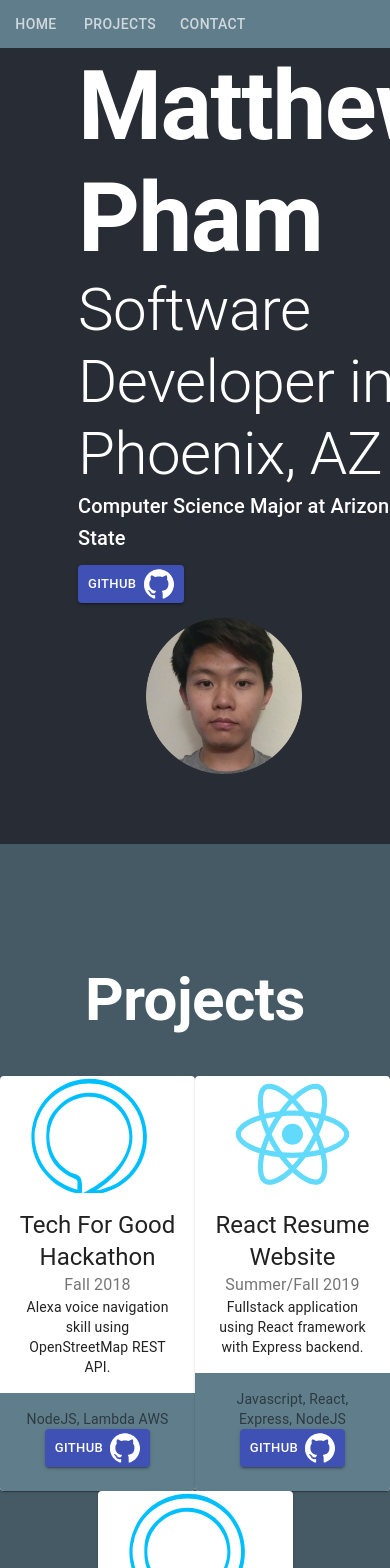
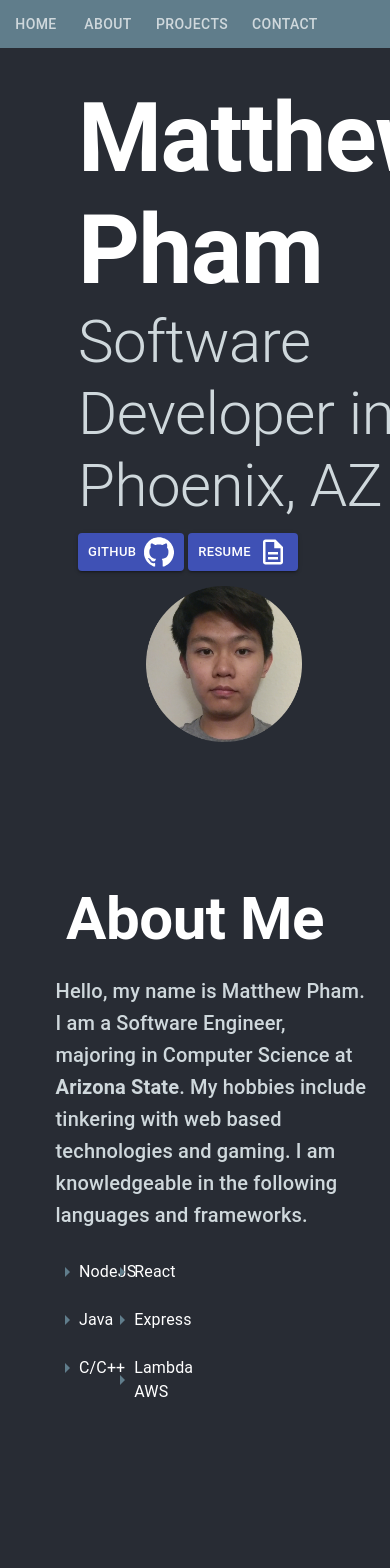
Before and after one commit to MatthewThePham/React-Resume, a React (Create React App) app in the folder client/: page / in a window 390 px wide. Shown: the top 1568 px of the page. Built offline with nearby package versions, Linux system fonts and the light colour scheme; no server answers.

Commit message:
added About page, and improved styling. Need to update grid for mobile.

```diff
--- a/client/src/App.js
+++ b/client/src/App.js
@@ -9,6 +9,7 @@ import useScrollTrigger from '@material-ui/core/useScrollTrigger';
 import Homepage from './components/homePage';
 import SignUp from './components/SignUpPage';
 import ProjectPage from './components/ProjectsPage';
+import AboutPage from './components/AboutPage';
 
 
 //fancy UI elevation for navbar
@@ -51,9 +52,12 @@ class App extends Component{
       this.refs.Home.scrollIntoView({behavior: "smooth"});
     }
     else if(newValue === 1){
+      this.refs.About.scrollIntoView({behavior: "smooth", block: "center"});
+    }
+    else if(newValue === 2){
       this.refs.Projects.scrollIntoView({behavior: "smooth", block: "center"});
     }
-    else if(newValue === 2){
+    else if(newValue === 3){
       this.refs.Contact.scrollIntoView({behavior: "smooth"});
     }
   }
@@ -79,6 +83,7 @@ class App extends Component{
                 aria-label="simple tabs example"
               >
                 <Tab label="Home"  />
+                <Tab label="About" />
                 <Tab label="Projects" />
                 <Tab label="Contact" />
               </Tabs>
@@ -91,6 +96,9 @@ class App extends Component{
             <Homepage/>
           </div>
 
+        <div ref="About">
+          <AboutPage/>
+        </div>
 
         <div ref="Projects">
           <ProjectPage/>
--- /dev/null
+++ b/client/src/components/AboutPage.js
@@ -0,0 +1,50 @@
+import React, { Component } from 'react';
+import Typography from '@material-ui/core/Typography';
+import Grid from "@material-ui/core/Grid";
+
+
+import TechDescrip from "./techDescrip";
+import List from '@material-ui/core/List';
+
+
+class AboutPage extends Component{
+
+    render(){
+        return(
+            <div style={{backgroundColor: '#282c34'}}>
+                <Typography variant="h2" component="h2" style={{ paddingTop:"10%", color: 'white'}}  >
+                    <b>About Me</b>
+                </Typography>
+
+                <Grid container flexShrink={1} style={{paddingTop:"5%",paddingBottom:"5%", paddingLeft:"10%",paddingRight:"5%", textAlign:"left"}}>
+                    <Grid item md>
+                        <Typography variant="h6"  style={{ color: '#cfd8dc',paddingBottom:"3%", paddingLeft:"5%"}}>
+                            Hello, my name is Matthew Pham. I am a Software Engineer, majoring in Computer Science at <b>Arizona State</b>.
+                            My hobbies include tinkering with web based technologies and gaming.
+
+                            I am knowledgeable in the following languages and frameworks.
+                        </Typography>
+                    </Grid>
+                    <Grid item xs="2">
+                        <List>
+                            <TechDescrip title="NodeJS"></TechDescrip>
+                            <TechDescrip title="Java"></TechDescrip>
+                            <TechDescrip title="C/C++"></TechDescrip>
+                        </List>
+                    </Grid>
+                    <Grid item xs="2">
+                        <List>
+                            <TechDescrip title="React"></TechDescrip>
+                            <TechDescrip title="Express"></TechDescrip>
+                            <TechDescrip title="Lambda AWS"></TechDescrip>
+                        </List>
+                    </Grid>
+
+                </Grid>
+
+            </div>
+        )
+    }
+}
+
+export default AboutPage;
--- a/client/src/components/ProjectsPage.js
+++ b/client/src/components/ProjectsPage.js
@@ -10,7 +10,7 @@ class ProjectsPage extends Component{
 
     render(){
         return(
-            <div style={{ paddingTop:120, paddingBottom: 120, backgroundColor: '#455a64'}}>
+            <div style={{ paddingTop:120, paddingBottom: 120, backgroundColor: '#282c34'}}>
                 <Typography variant="h2" component="h2" style={{ color: 'white'}}  >
                     <b>Projects</b>
                 </Typography>
--- a/client/src/components/SignUpPage.js
+++ b/client/src/components/SignUpPage.js
@@ -176,8 +176,9 @@ export default function SignUp() {
 
   return (
     <Container component="main" maxWidth="xs">
+
       <CssBaseline />
-      <div className={classes.paper}>
+      <div className={classes.paper} >
         <Avatar
           className={classes.bigAvatar}
           src={circleAvatar}
--- a/client/src/components/cardDescrip.js
+++ b/client/src/components/cardDescrip.js
@@ -8,9 +8,6 @@ import GithubButton  from './githubButton'
 import { flexbox } from '@material-ui/system';
 
 export default function cardDescrip(props) {
-
-
-
 
     //because can't dynamically load values using require, must return const
     //ie cant do require({INSERT_VAR_HERE}), have to do require({"../path"})
@@ -23,35 +20,25 @@ export default function cardDescrip(props) {
         }
     }
 
-    /*
-                style = {{
-                    component: "img",
-                    backgroundColor: '#607d8b',
-                    paddingTop: '56%', // 16:9
-                }}
-    */
-
     return(
-        <Card>
+        <Card style={{ backgroundColor: '#455a64'}}>
             <CardMedia
                 style = {{
                     paddingTop:"60%",
                     width:"100%"
                 }}
+                image={
+                    imageReturned(props.imagePath)
+                }
+                title="React"
+            />
 
-                    image={
-                        imageReturned(props.imagePath)
-                    }
-                    title="React"
+            <CardContent style={{color: '#cfd8dc'}}>
 
-
-            />
-            <CardContent >
-
-                <Typography variant="h5" component="h2">
+                <Typography variant="h5" component="h2" style={{color: 'white'}} >
                     {props.title}
                 </Typography>
-                <Typography color="textSecondary">
+                <Typography style={{color: '#90a4ae'}}>
                     {props.date}
                 </Typography>
                 <Typography variant="body" component="p">
@@ -61,7 +48,7 @@ export default function cardDescrip(props) {
             </CardContent>
 
             <CardContent style={{ backgroundColor: '#607d8b' }}>
-                 <Typography variant="body2" color="textSecondary">
+                 <Typography variant="body2" style={{color: '#cfd8dc'}}>
                     {props.technologyUsed}
                 </Typography>
 
--- a/client/src/components/homePage.js
+++ b/client/src/components/homePage.js
@@ -3,15 +3,14 @@
 import React, { Component } from 'react';
 import Fade from '@material-ui/core/Fade';
 import logo from '../circle-cropped.png';
-import './App.css';
+import './HomePage.css';
 
-import Card from '@material-ui/core/Card';
-import CardContent from '@material-ui/core/CardContent';
 import Typography from '@material-ui/core/Typography';
 import Grid from "@material-ui/core/Grid";
 
 import GithubButton  from './githubButton'
-
+import Button from '@material-ui/core/Button';
+import DescriptionOutlinedIcon from '@material-ui/icons/DescriptionOutlined';
 
 class Homepage extends Component{
 
@@ -27,15 +26,22 @@ class Homepage extends Component{
                     Pham
                   </Typography>
 
-                  <Typography variant="h2">
+                  <Typography variant="h2"  style={{color: '#cfd8dc', paddingBottom:"3%"}}>
                       Software Developer in Phoenix, AZ
                   </Typography>
 
-                  <Typography variant="h6"  style={{paddingBottom:"3%"}}>
-                      Computer Science Major at Arizona State
-                  </Typography>
+                  <GithubButton link="https://gitlab.com/users/MatthewPh/projects" />
+                  &nbsp;
+                  <Button
+                    size='small'
+                    color="primary"
+                    variant="contained"
+                    href={'https://drive.google.com/file/d/1VlsMCqk9Q4rO6KLlNGOFVmUuDGfEkKss/view?usp=sharing'}
+                    >
+                    Resume  &nbsp;
+                    <DescriptionOutlinedIcon style={{ height:"30", width:"30"}}/>
+                  </Button>
 
-                  <GithubButton link="https://gitlab.com/users/MatthewPh/projects" />
                 </Grid>
               </Fade>
 
--- /dev/null
+++ b/client/src/components/techDescrip.js
@@ -0,0 +1,15 @@
+import React from 'react';
+
+import ListItem from '@material-ui/core/ListItem';
+import ListItemText from '@material-ui/core/ListItemText';
+import ArrowRight from '@material-ui/icons/ArrowRight';
+
+export default function techDescrip(props) {
+
+    return (
+        <ListItem style={{ color: 'white'}}>
+            <ArrowRight style={{color: '#607d8b'}} />
+            <ListItemText primary={props.title}/>
+        </ListItem>
+    )
+}
```
Also changed, not shown: client/src/components/HomePage.css (renamed from client/src/components/App.css), 1 other file (tests, documents, lock files or other folders).
